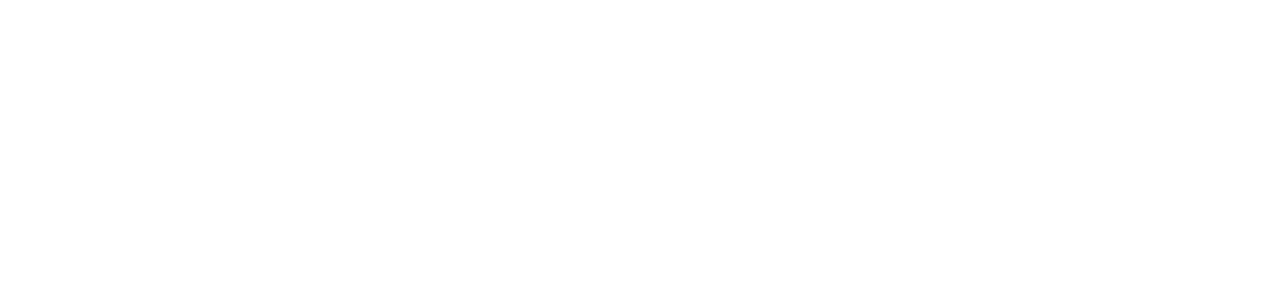
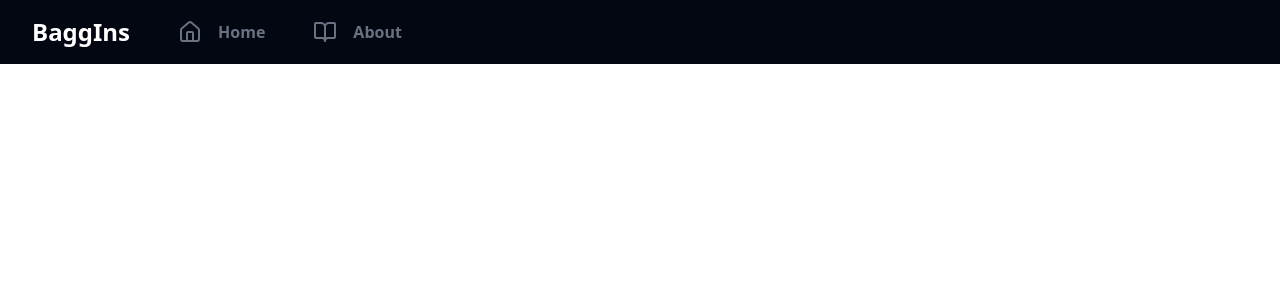
Before and after one commit to CzarFontanella/BaggIns, a React (Vite) app: page / in a window 1280 px wide. Shown: the top 300 px of the page. Built offline with nearby package versions, Linux system fonts and the light colour scheme.

Commit message:
feat: Implementa componente NavBar e NavItem para navegação

```diff
--- a/src/App.tsx
+++ b/src/App.tsx
@@ -1,8 +1,10 @@
+import NavBar from "./components/NavBar/NavBar"
+
 function App() {
   return (
     <>
       <header>
-
+        <NavBar />
       </header>
       <main>
 
--- /dev/null
+++ b/src/components/NavBar/NavBar.tsx
@@ -0,0 +1,18 @@
+import { BookOpen, House } from "lucide-react";
+import NavItem from "./NavItem";
+
+export default function NavBar() {
+  return (
+    <nav className="w-full h-16 bg-gray-950 flex items-center px-8">
+      <h1 className="text-white text-2xl font-bold">BaggIns</h1>
+      <ul className="ml-8 flex space-x-4">
+        <li>
+          <NavItem to="/home" icon={House} label="Home" />
+        </li>
+        <li>
+          <NavItem to="/about" icon={BookOpen} label="About" />
+        </li>
+      </ul>
+    </nav>
+  );
+}
--- /dev/null
+++ b/src/components/NavBar/NavItem.tsx
@@ -0,0 +1,37 @@
+import type { LucideIcon } from "lucide-react";
+import { NavLink } from "react-router-dom";
+
+export default function NavItem({
+  to,
+  icon,
+  label,
+}: {
+  to: string;
+  icon: LucideIcon;
+  label: string;
+}) {
+  const Icon = icon;
+  const linkBase =
+    "relative inline-flex h-12 items-center gap-4 rounded-md px-4 text-base font-semibold leading-none transition-colors focus:outline-none focus-visible:ring-2 focus-visible:ring-offset-2 focus-visible:ring-offset-white/0 group";
+  const linkInactive = "text-gray-500 hover:text-gray-300 hover:bg-black/5";
+  return (
+    <NavLink
+      to={to}
+      className={({ isActive }) =>
+        [linkBase, isActive ? "text-white" : linkInactive].join(" ")
+      }
+    >
+      <Icon className="w-5 h-5 lg:w-6 lg:h-6 shrink-0" />
+      <span
+        className="
+            relative inline-block whitespace-nowrap
+            after:absolute after:left-0 after:right-0 after:bottom-[-3px]
+            after:h-[3px] after:rounded-full after:bg-current
+            after:scale-x-0 group-hover:after:scale-x-100 after:transition-transform
+          "
+      >
+        {label}
+      </span>
+    </NavLink>
+  );
+}
```
